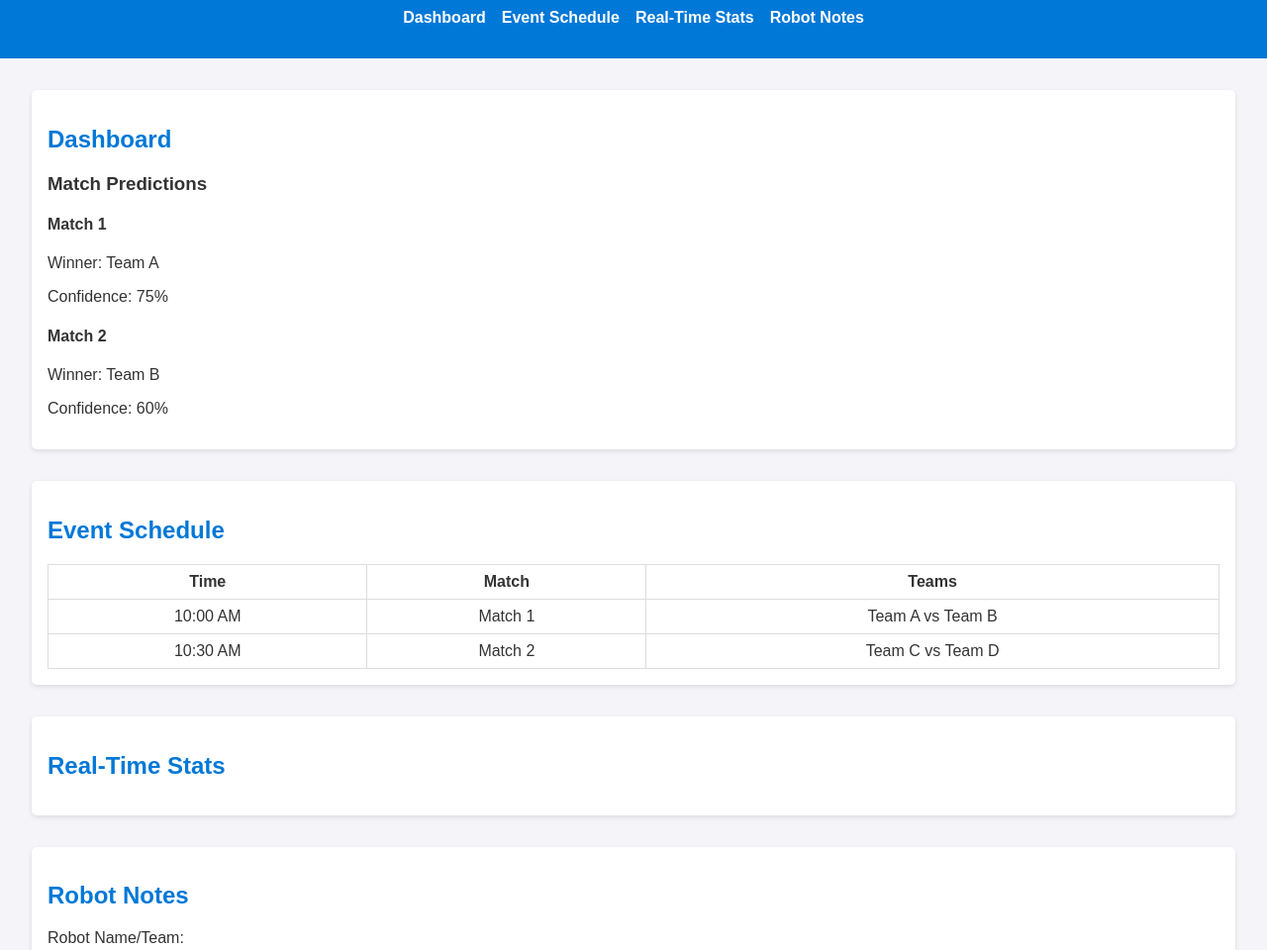
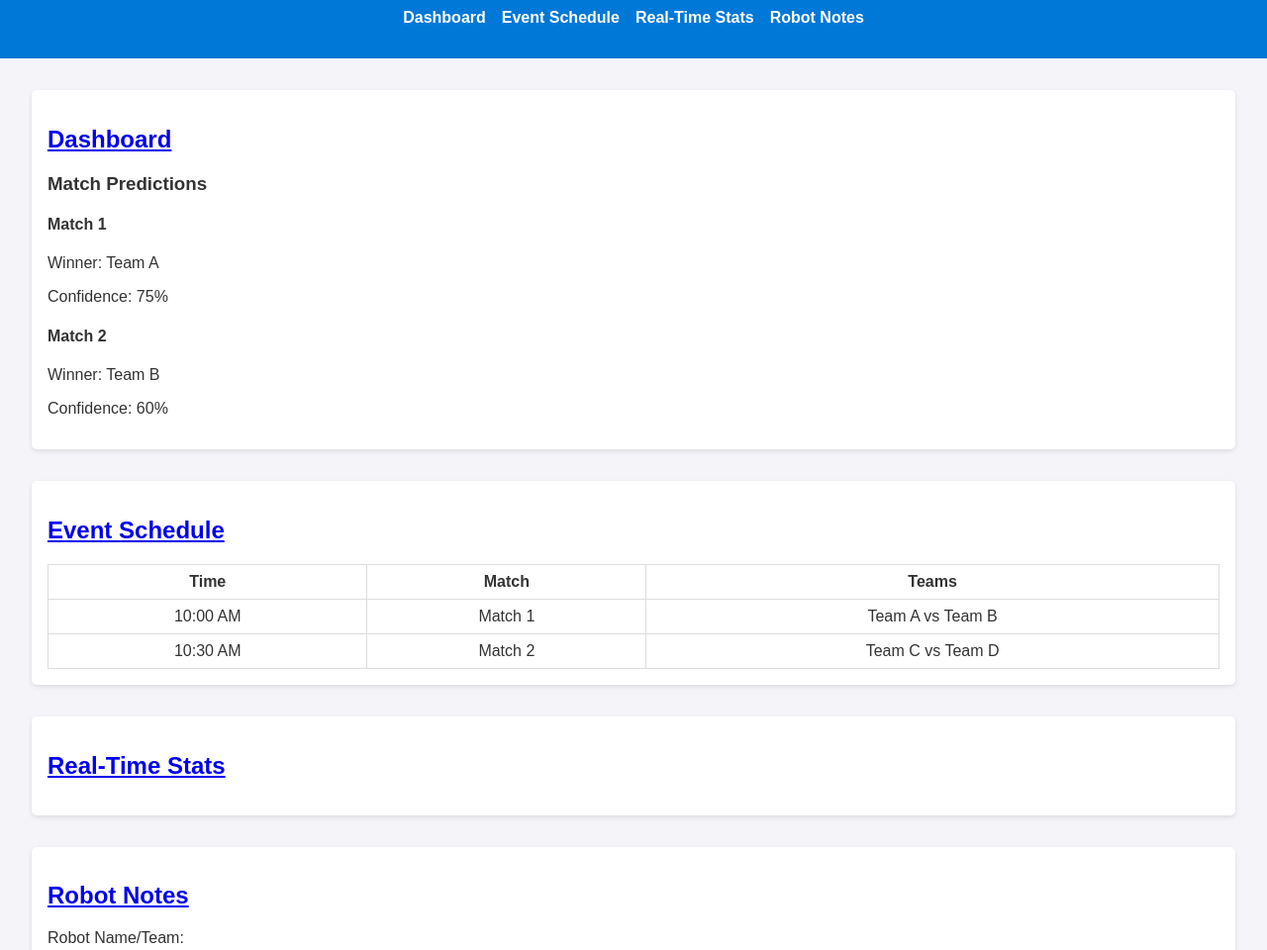
Before and after one commit to MinsungKC/RapidScout, a plain HTML site: page index.html in a window 1280 px wide. Shown: the part 60-1020 px from the top of the page at 99% size. Drawn offline with Linux system fonts and the light colour scheme.

Commit message:
Update index.html

```diff
--- a/index.html
+++ b/index.html
@@ -21,7 +21,7 @@
     <main>
         <!-- Dashboard Section -->
         <section id="dashboard">
-            <h2>Dashboard</h2>
+            <h2><a href="dashboard.html">Dashboard</a></h2>
             <div id="predictions">
                 <h3>Match Predictions</h3>
                 <div class="prediction-cards">
@@ -32,7 +32,7 @@
 
         <!-- Event Schedule Section -->
         <section id="schedule">
-            <h2>Event Schedule</h2>
+            <h2><a href="schedule.html">Event Schedule</a></h2>
             <table>
                 <thead>
                     <tr>
@@ -49,7 +49,7 @@
 
         <!-- Real-Time Stats Section -->
         <section id="real-time">
-            <h2>Real-Time Stats</h2>
+            <h2><a href="real-time.html">Real-Time Stats</a></h2>
             <div id="stats-display">
                 <!-- Stats will be dynamically updated here -->
             </div>
@@ -57,7 +57,7 @@
 
         <!-- Robot Notes Section -->
         <section id="notes">
-            <h2>Robot Notes</h2>
+            <h2><a href="notes.html">Robot Notes</a></h2>
             <form id="notes-form">
                 <label for="robot-name">Robot Name/Team:</label>
                 <input type="text" id="robot-name" name="robot-name" required>
```
